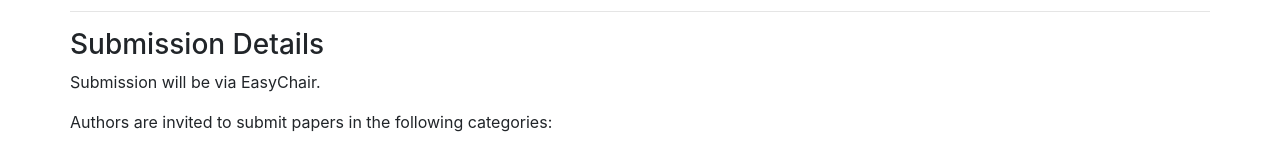
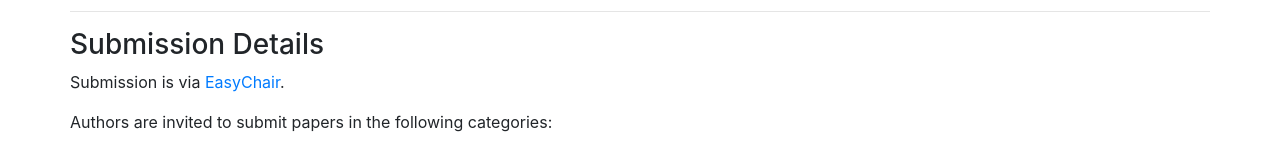
Before and after one commit to WFLP2016/WFLP2016.github.io, a plain HTML site: page index.html in a window 1280 px wide. Shown: the part 1596-1750 px from the top of the page. Drawn offline with nearby package versions, Linux system fonts and the light colour scheme.

Commit message:
add EasyChair link

```diff
--- a/index.html
+++ b/index.html
@@ -120,7 +120,7 @@
 	  <h3>Submission Details</h3>
 
 	  <p>
-	    Submission will be via EasyChair.
+	    Submission is via <a href="https://easychair.org/conferences/?conf=wflp2016">EasyChair</a>.
 	  </p>
 
 	  <p>
```
Also changed, not shown: cfp-wflp16.txt.
